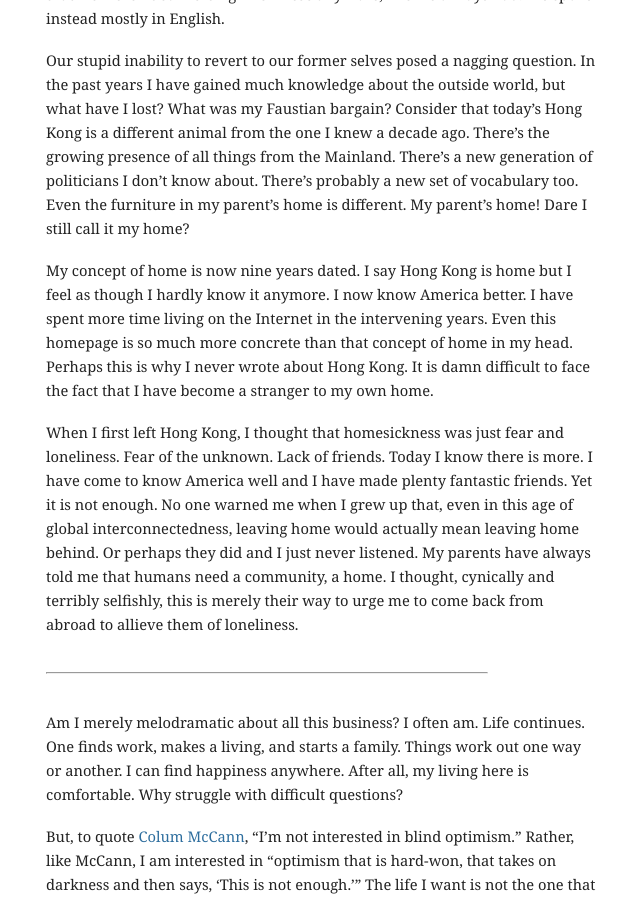
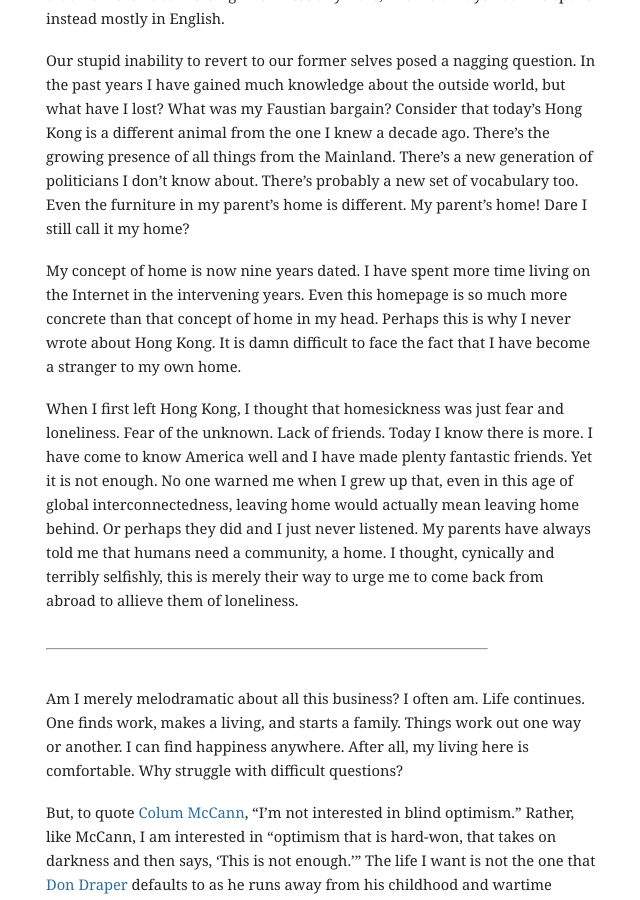
Before and after one commit to mbwong/mbwong.github.com, a Jekyll site: the page built from _posts/2013-07-14-home.md, in a window 1280 px wide and 900 px high, scrolled down 1906 px. Shown: the whole window, without its empty margins (304-944 px from the left). Built offline with Jekyll 4.4.1, drawn with Linux system fonts in a browser that asks for light colours.

Commit message:
Update 2013-07-14-home.md

```diff
--- a/_posts/2013-07-14-home.md
+++ b/_posts/2013-07-14-home.md
@@ -36,7 +36,7 @@
 
 Our stupid inability to revert to our former selves posed a nagging question. In the past years I have gained much knowledge about the outside world, but what have I lost? What was my Faustian bargain? Consider that today's Hong Kong is a different animal from the one I knew a decade ago. There's the growing presence of all things from the Mainland. There's a new generation of politicians I don't know about. There's probably a new set of vocabulary too. Even the furniture in my parent's home is different. My parent's home! Dare I still call it my home?
 
-My concept of home is now nine years dated. I say Hong Kong is home but I feel as though I hardly know it anymore. I now know America better. I have spent more time living on the Internet in the intervening years. Even this homepage is so much more concrete than that concept of home in my head. Perhaps this is why I never wrote about Hong Kong. It is damn difficult to face the fact that I have become a stranger to my own home.
+My concept of home is now nine years dated. I have spent more time living on the Internet in the intervening years. Even this homepage is so much more concrete than that concept of home in my head. Perhaps this is why I never wrote about Hong Kong. It is damn difficult to face the fact that I have become a stranger to my own home.
 
 When I first left Hong Kong, I thought that homesickness was just fear and loneliness. Fear of the unknown. Lack of friends. Today I know there is more. I have come to know America well and I have made plenty fantastic friends. Yet it is not enough. No one warned me when I grew up that, even in this age of global interconnectedness, leaving home would actually mean leaving home behind. Or perhaps they did and I just never listened. My parents have always told me that humans need a community, a home. I thought, cynically and terribly selfishly, this is merely their way to urge me to come back from abroad to allieve them of loneliness.
 
```
